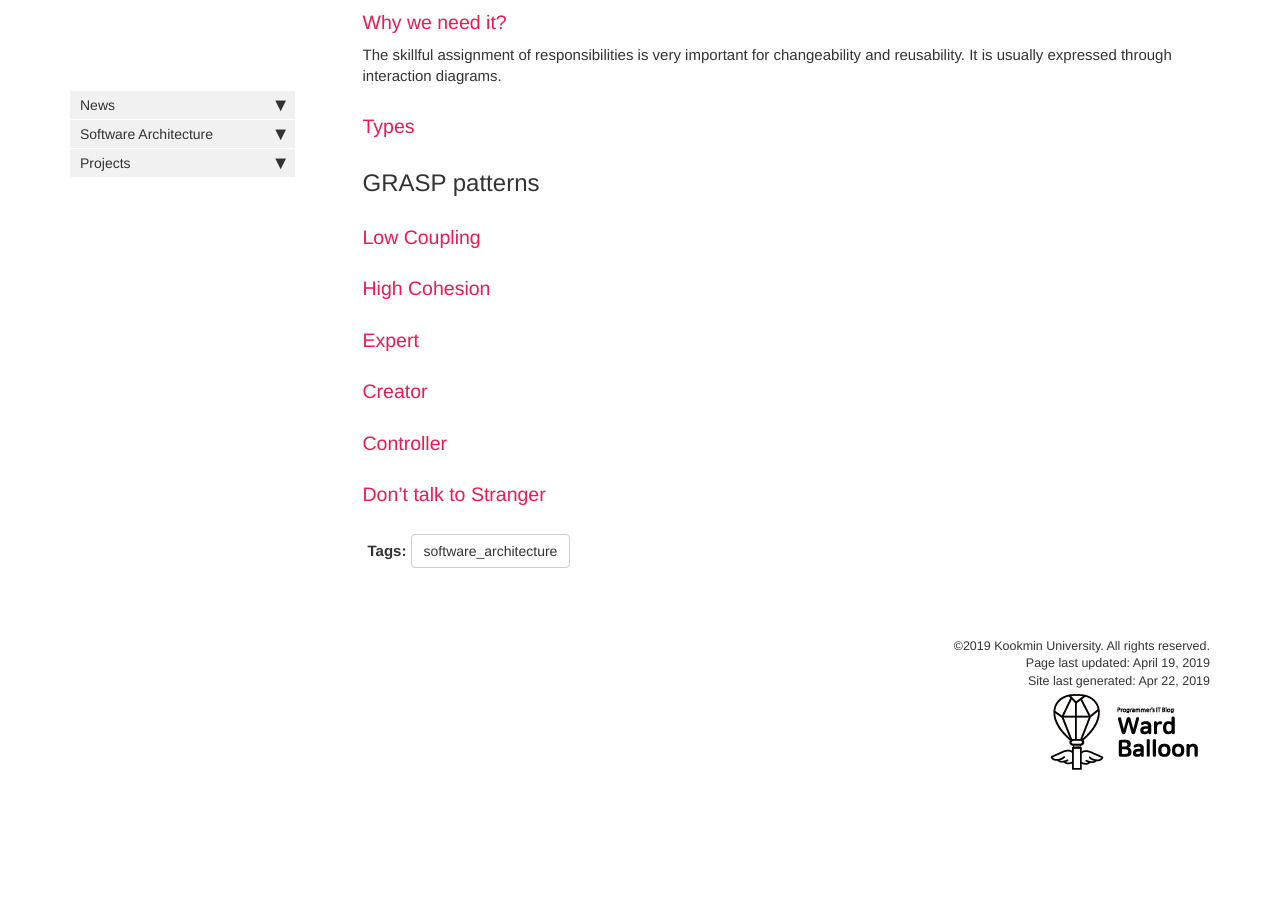
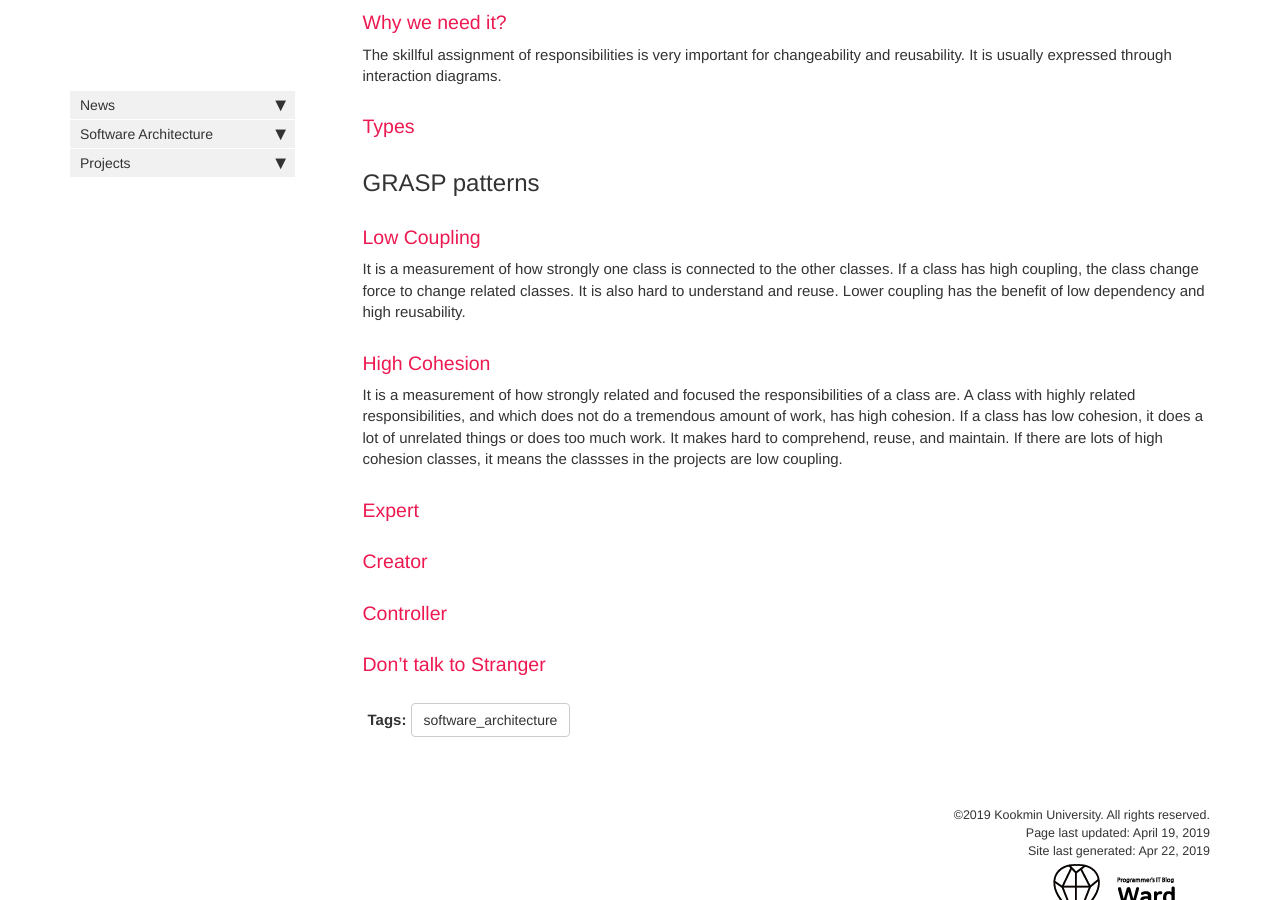
Before and after one commit to codingsoo/codingsoo.github.io1, a Jekyll site: the page built from pages/software_architecture/grasp.md, in a window 1280 px wide and 900 px high, scrolled down 843 px. Built offline with Jekyll 4.4.1, drawn with Linux system fonts in a browser that asks for light colours; nearby versions of some CDN libraries; comment, search, counter and statistics services are not loaded; before the commit the page ends 1674 px from its top, so only the background shows below that.

Commit message:
grasp 초안 2

```diff
--- a/pages/software_architecture/grasp.md
+++ b/pages/software_architecture/grasp.md
@@ -24,8 +24,11 @@ The skillful assignment of responsibilities is very important for changeability
 ## GRASP patterns
 
 ### Low Coupling
+It is a measurement of how strongly one class is connected to the other classes. If a class has high coupling, the class change force to change related classes. It is also hard to understand and reuse. Lower coupling has the benefit of low dependency and high reusability.
 
 ### High Cohesion
+It is a measurement of how strongly related and focused the responsibilities of a class are. A class with highly related responsibilities, and which does not do a tremendous amount of work, has high cohesion. If a class has low cohesion, it does a lot of unrelated things or does too much work. It makes hard to comprehend, reuse, and maintain. If there are lots of high cohesion classes, it means the classses in the projects are low coupling.
+
 
 ### Expert
 
```
